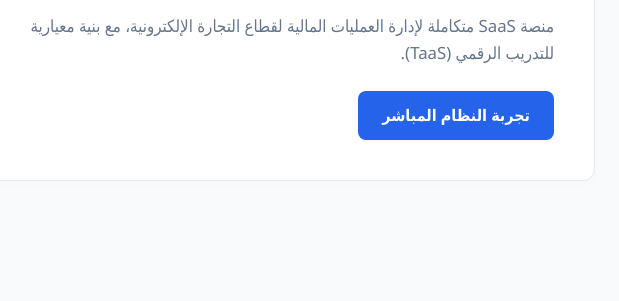
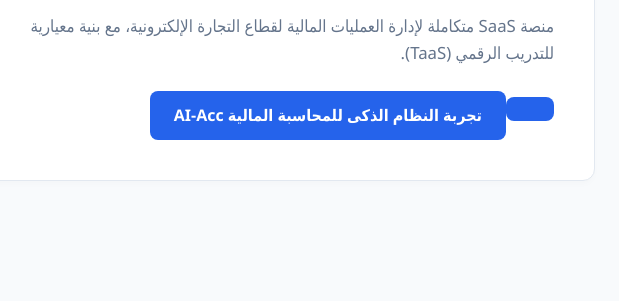
Before and after one commit to Dr-Safaa-Kandil/ai-acc-wise-vercel, a website: page index.html in a window 1280 px wide. Shown: the part 250-551 px from the top of the page, 661-1280 px from the left. Drawn offline with Linux system fonts and the light colour scheme.

Commit message:
Update index.html

```diff
--- a/index.html
+++ b/index.html
@@ -312,7 +312,8 @@
                 <div class="hero-text">
                     <h1 data-i18n="hero_title">منظومة ذكية تجمع المحاسبة المتقدمة والتدريب الرقمي</h1>
                     <p data-i18n="hero_desc">منصة SaaS متكاملة لإدارة العمليات المالية لقطاع التجارة الإلكترونية، مع بنية معيارية للتدريب الرقمي (TaaS).</p>
-                    <a href="https://ai-acc-wise-vercel-pj0qm19qo-dr-safaa.vercel.app/demo" target="_blank" class="btn btn-primary" data-i18n="hero_btn">تجربة النظام المباشر</a>
+                    <a href="https://ai-acc-wise-vercel-pj0qm19qo-dr-safaa.vercel.app/demo" target="_blank" class="btn btn-primary" data-i18n="hero_btn">                     <a href="https://ai-acc-wise-vercel-pj0qm19qo-dr-safaa.vercel.app/demo" target="_blank" class="btn btn-primary" data-i18n="hero_btn"> تجربة النظام الذكى للمحاسبة المالية AI-Acc</a>
+ </a>
                 </div>
                 <img src="https://images.unsplash.com/photo-1551288049-bebda4e38f71?auto=format&fit=crop&w=400&q=80" alt="Wise Analytics" class="hero-img">
             </div>
```
